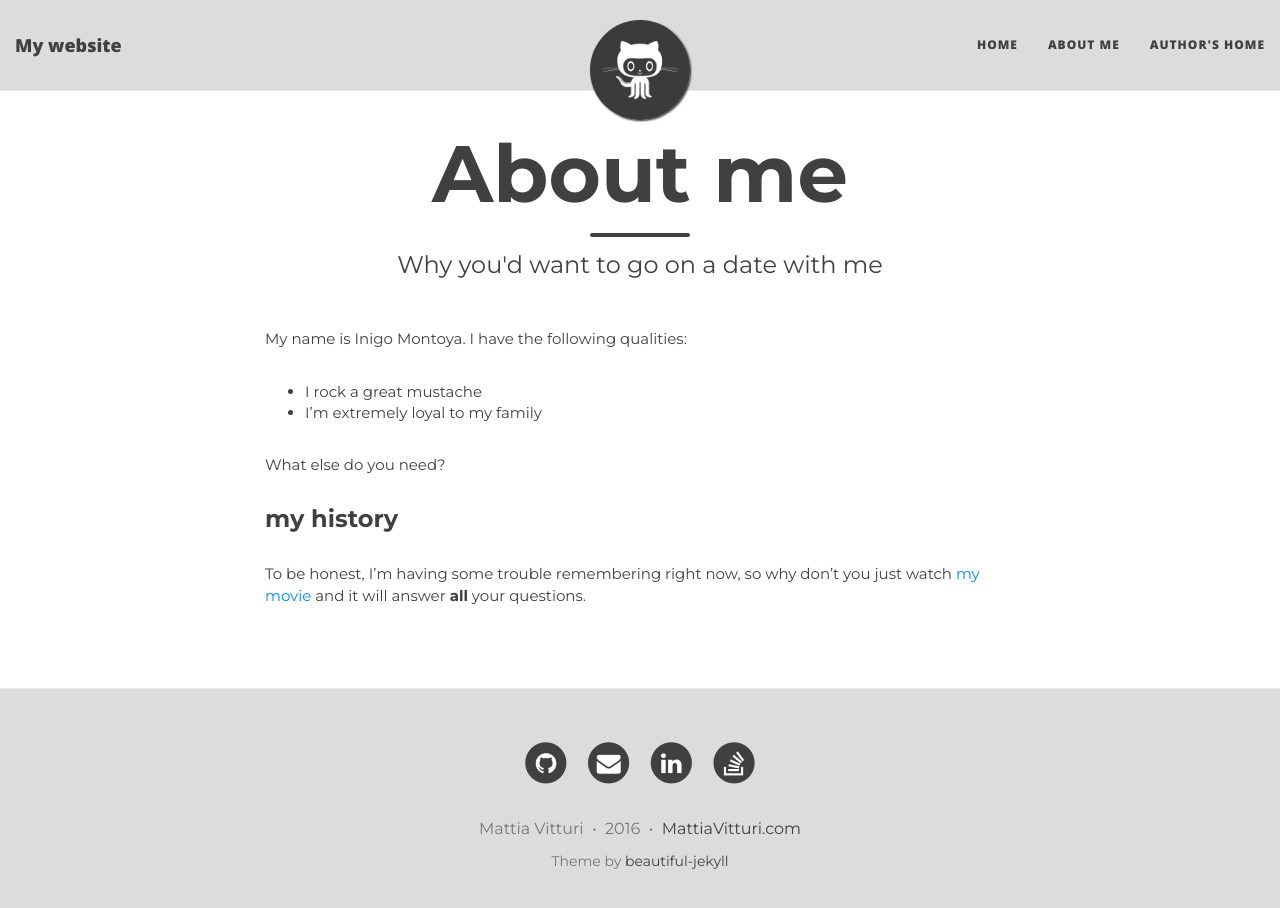
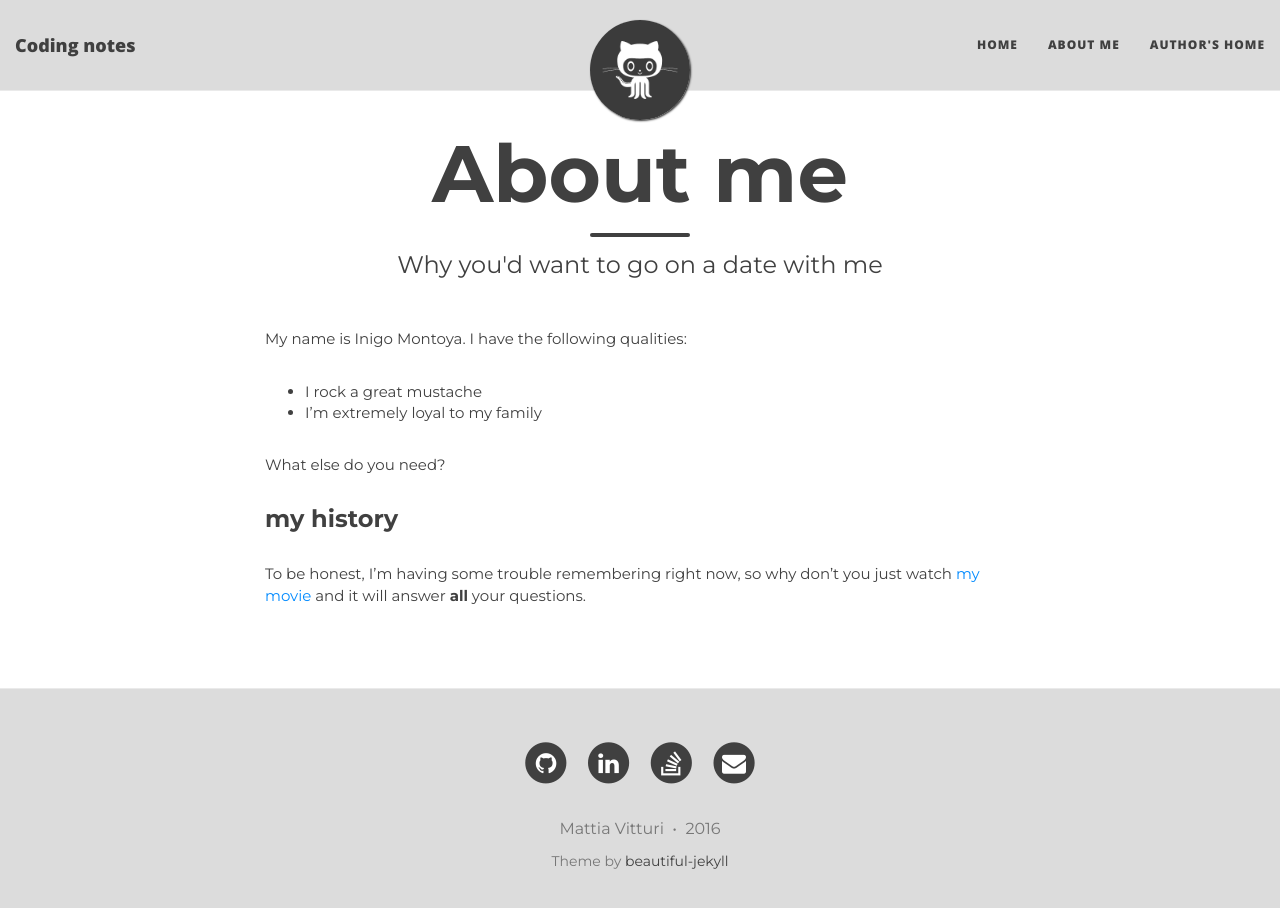
Before and after one commit to mvitturi/mvitturi.github.io, a Jekyll site: the page built from aboutme.md, in a window 1280 px wide and 922 px high. Shown: the top 908 px of the window. Built offline with Jekyll 4.4.1, drawn with Linux system fonts in a browser that asks for light colours; nearby versions of some CDN libraries.

Commit message:
Fix footer

```diff
--- a/_config.yml
+++ b/_config.yml
@@ -14,7 +14,7 @@ baseurl: ""
 # Of course don't forget to change the username and projectname to YOUR username and project
 
 # Name of website
-title: My website
+title: Coding notes
 
 # Short description of your site
 description: A virtual proof that name is awesome!
@@ -56,7 +56,7 @@ footer-links-active:
 
 # How to display the link to the website in the footer
 # Remove this if you don't want a link in the footer
-url-pretty: "MattiaVitturi.com"  # eg. "deanattali.com/beautiful-jekyll"
+#url-pretty: "MattiaVitturi.com"  # eg. "deanattali.com/beautiful-jekyll"
 
 # --- Misc --- #
 
--- a/_includes/footer.html
+++ b/_includes/footer.html
@@ -33,16 +33,6 @@
             </a>
           </li>
           {% endif %}
-		  {% if site.author.email and site.footer-links-active.email %}
-          <li>
-            <a href="mailto:{{ site.author.email }}" title="Email me">
-              <span class="fa-stack fa-lg">
-                <i class="fa fa-circle fa-stack-2x"></i>
-                <i class="fa fa-envelope fa-stack-1x fa-inverse"></i>
-              </span>
-            </a>
-          </li>
-          {% endif %}
 		  {% if site.author.linkedin and site.footer-links-active.linkedin %}
           <li>
             <a href="https://linkedin.com/{{ site.author.linkedin }}" title="LinkedIn">
@@ -59,6 +49,16 @@
               <span class="fa-stack fa-lg">
                 <i class="fa fa-circle fa-stack-2x"></i>
                 <i class="fa fa-stack-overflow fa-stack-1x fa-inverse"></i>
+              </span>
+            </a>
+          </li>
+          {% endif %}
+          		  {% if site.author.email and site.footer-links-active.email %}
+          <li>
+            <a href="mailto:{{ site.author.email }}" title="Email me">
+              <span class="fa-stack fa-lg">
+                <i class="fa fa-circle fa-stack-2x"></i>
+                <i class="fa fa-envelope fa-stack-1x fa-inverse"></i>
               </span>
             </a>
           </li>
```
